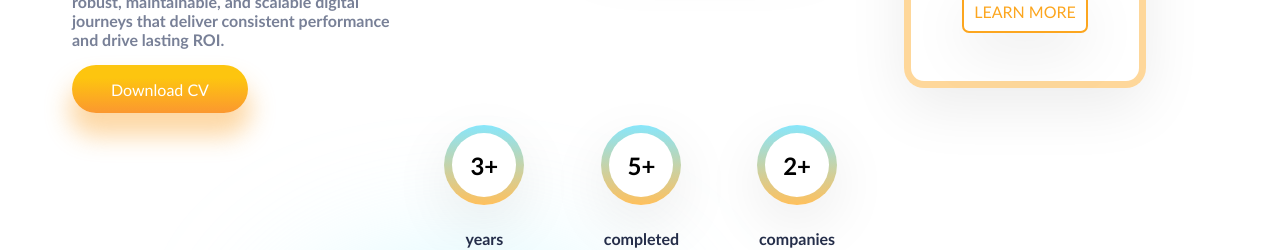
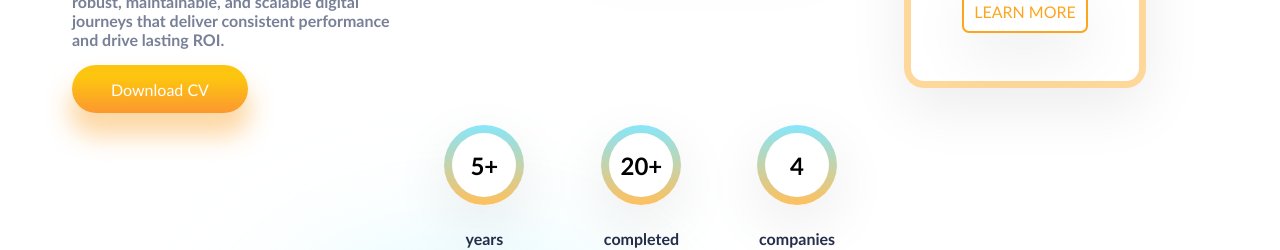
Before and after one commit to sammy867/Website, a React (Create React App) app: page / in a window 1280 px wide. Shown: the part 1480-1730 px from the top of the page. Built offline with nearby package versions, Linux system fonts and the light colour scheme.

Commit message:
edited my years of experience

```diff
--- a/src/components/Experience/Experience.jsx
+++ b/src/components/Experience/Experience.jsx
@@ -4,19 +4,19 @@ const Experience = () => {
   return (
     <div className="experience" id='Experience'>
         <div className="achievement">
-            <div className="circle" >3+</div>
+            <div className="circle" >5+</div>
             <span>years</span>
             <span>Experience</span>
         </div>
 
         <div className="achievement">
-        <div className="circle">5+</div>
+        <div className="circle">20+</div>
         <span>completed</span>
         <span>Projects</span>
         </div>
 
         <div className="achievement">
-        <div className="circle">2+</div>
+        <div className="circle">4</div>
         <span>companies</span>
         <span>Worked </span>
         </div>
```
